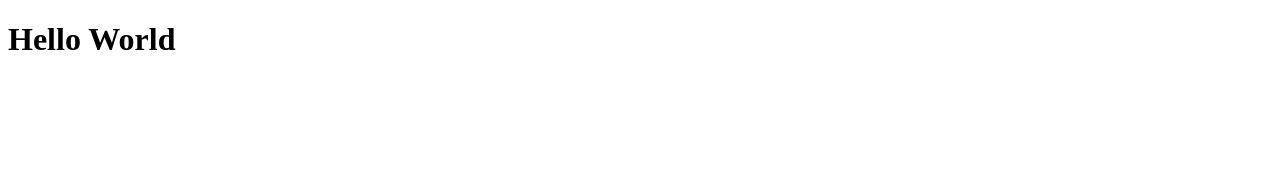
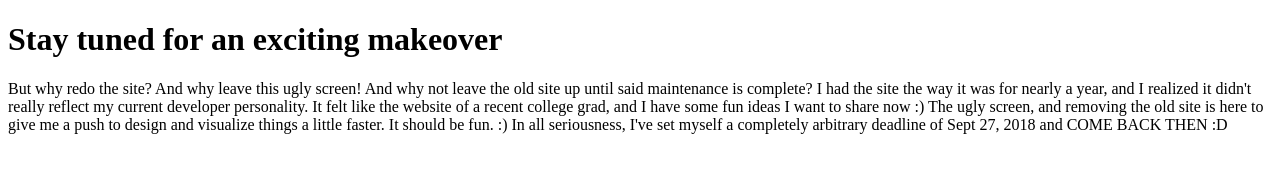
Before and after one commit to kamyashethia/kamyashethia, a plain HTML site: page index.html in a window 1280 px wide. Drawn offline with Linux system fonts and the light colour scheme.

Commit message:
maintenance message

```diff
--- a/index.html
+++ b/index.html
@@ -1,6 +1,19 @@
 <!DOCTYPE html>
 <html>
 <body>
-<h1>Hello World</h1>
+<h1>Stay tuned for an exciting makeover</h1>
+  <p>
+    But why redo the site? And why leave this ugly screen! And why not leave the old site up until said maintenance is complete?
+
+    I had the site the way it was for nearly a year, and I realized it didn't really reflect my current developer personality.
+    It felt like the website of a recent college grad, and I have some fun ideas I want to share now :)
+    The ugly screen, and removing the old site is here to give me a push to design and visualize things a little faster.
+
+    It should be fun. :)
+
+    In all seriousness, I've set myself a completely arbitrary deadline of Sept 27, 2018 and COME BACK THEN :D
+
+
+  </p>
 </body>
 </html>
```
